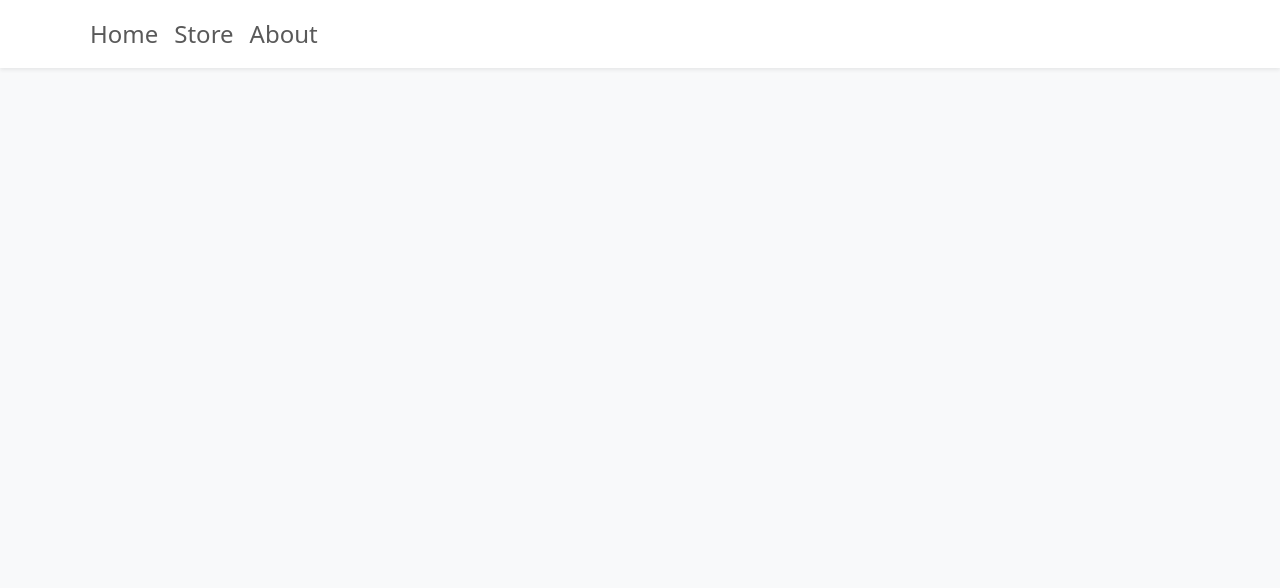
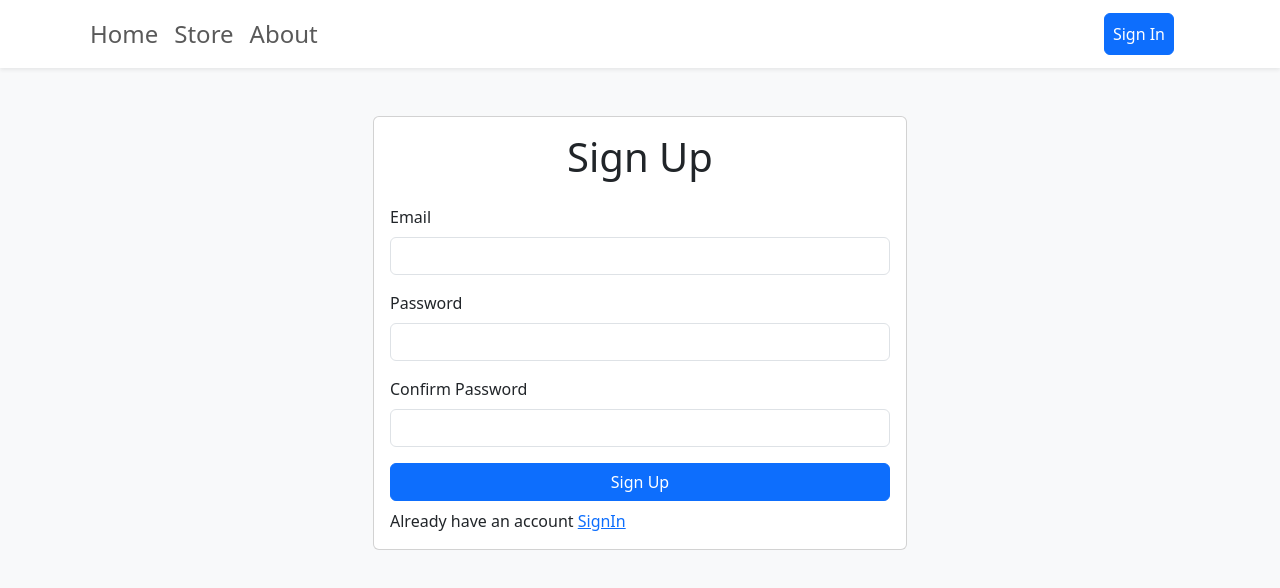
Before and after one commit to Roh17v/Shopping-Cart, a React (Vite) app: page /signup in a window 1280 px wide. Before the commit this address had no page. Shown: the top 588 px of the page. Built offline with nearby package versions, Linux system fonts and the light colour scheme.

Commit message:
feat: Added SignIn and SignUp pages

```diff
--- a/src/App.tsx
+++ b/src/App.tsx
@@ -1,10 +1,12 @@
 import { Container } from "react-bootstrap";
 import { Route, Routes } from "react-router-dom";
 import Navbar from "./components/Navbar";
+import { ShoppingCartProvider } from "./context/ShoppingCartContext";
 import About from "./pages/About/About";
 import Home from "./pages/Home/Home";
+import SignIn from "./pages/SignIn/SignIn.js";
+import SignUp from "./pages/SignUp/SignUp.jsx";
 import Store from "./pages/Store/Store";
-import { ShoppingCartProvider } from "./context/ShoppingCartContext";
 
 function App() {
   return (
@@ -16,6 +18,8 @@
             <Route path="/" element={<Home />} />
             <Route path="/store" element={<Store />} />
             <Route path="/about" element={<About />} />
+            <Route path="/signup" element={<SignUp />} />
+            <Route path="/signin" element={<SignIn />} />
           </Routes>
         </Container>
       </ShoppingCartProvider>
--- a/src/components/Navbar.tsx
+++ b/src/components/Navbar.tsx
@@ -1,5 +1,5 @@
 import { Button, Container, Nav, Navbar as Navbarbs } from "react-bootstrap";
-import { NavLink } from "react-router-dom";
+import { Link, NavLink } from "react-router-dom";
 import { useShoppingCart } from "../context/ShoppingCartContext";
 
 function Navbar() {
@@ -18,7 +18,12 @@
             About
           </Nav.Link>
         </Nav>
-        {cartQuantity > 0 &&
+        <Link to={"/signin"}>
+          <Button variant="primary" className="rounded p-2 me-4">
+            Sign In
+          </Button>
+        </Link>
+        {cartQuantity > 0 && (
           <Button
             className="rounded-circle"
             variant="outline-primary"
@@ -46,7 +51,8 @@
             >
               {cartQuantity}
             </div>
-      </Button>}
+          </Button>
+        )}
       </Container>
     </Navbarbs>
   );
--- /dev/null
+++ b/src/firebase/firebase-auth.ts
@@ -0,0 +1,14 @@
+// src/firebase/firebase-auth.ts
+
+import { getAuth, createUserWithEmailAndPassword, signInWithEmailAndPassword, signOut, onAuthStateChanged } from "firebase/auth";
+import {app} from "./firebase-config";
+
+const auth = getAuth(app);
+
+export const signUp = (email: string, password: string) => createUserWithEmailAndPassword(auth, email, password);
+
+export const signIn = (email: string, password: string) => signInWithEmailAndPassword(auth, email, password);
+
+export const signOutUser = () => signOut(auth);
+
+export const onAuthStateChange = (callback: (user: any) => void) => onAuthStateChanged(auth, callback);
--- /dev/null
+++ b/src/firebase/firebase-config.ts
@@ -0,0 +1,21 @@
+// Import the functions you need from the SDKs you need
+import { getAnalytics } from "firebase/analytics";
+import { initializeApp } from "firebase/app";
+// TODO: Add SDKs for Firebase products that you want to use
+// https://firebase.google.com/docs/web/setup#available-libraries
+
+// Your web app's Firebase configuration
+// For Firebase JS SDK v7.20.0 and later, measurementId is optional
+const firebaseConfig = {
+  apiKey: "AIzaSyAN-9cmMjLG0WZmNsINOfcLszk__PkSnTA",
+  authDomain: "ecommerce-platform-e6dae.firebaseapp.com",
+  projectId: "ecommerce-platform-e6dae",
+  storageBucket: "ecommerce-platform-e6dae.appspot.com",
+  messagingSenderId: "152318088640",
+  appId: "1:152318088640:web:7d0546ccab145588326425",
+  measurementId: "G-2YFTPDBBJ6",
+};
+
+// Initialize Firebase
+export const app = initializeApp(firebaseConfig);
+export const analytics = getAnalytics(app);
--- /dev/null
+++ b/src/pages/SignIn/SignIn.tsx
@@ -0,0 +1,92 @@
+// src/components/SignIn.tsx
+
+import React, { useState } from "react";
+import { Link, useNavigate } from "react-router-dom";
+import { signIn } from "../../firebase/firebase-auth";
+
+const SignIn: React.FC = () => {
+  const [email, setEmail] = useState("");
+  const [password, setPassword] = useState("");
+  const [error, setError] = useState<string | null>(null);
+  const [success, setSuccess] = useState<string | null>(null);
+  const navigate = useNavigate();
+
+  const handleSignIn = async (event: React.FormEvent) => {
+    event.preventDefault();
+    setError(null);
+    setSuccess(null);
+    try {
+      await signIn(email, password);
+      setSuccess("Logged In Successfully Redirecting to store page...");
+      setTimeout(() => {
+        navigate("/store");
+      }, 3000);
+    } catch (error) {
+      if (error instanceof Error) {
+        setError(error.message);
+      } else {
+        setError("An unknown error occurred");
+      }
+    }
+  };
+
+  return (
+    <div className="container mt-5">
+      <div className="row justify-content-center">
+        <div className="col-md-6">
+          <div className="card">
+            <div className="card-body">
+              <h1 className="card-title text-center mb-4">Sign In</h1>
+              <form onSubmit={handleSignIn}>
+                <div className="mb-3">
+                  <label htmlFor="email" className="form-label">
+                    Email
+                  </label>
+                  <input
+                    type="email"
+                    id="email"
+                    className="form-control"
+                    value={email}
+                    onChange={(e) => setEmail(e.target.value)}
+                    required
+                  />
+                </div>
+                <div className="mb-3">
+                  <label htmlFor="password" className="form-label">
+                    Password
+                  </label>
+                  <input
+                    type="password"
+                    id="password"
+                    className="form-control"
+                    value={password}
+                    onChange={(e) => setPassword(e.target.value)}
+                    required
+                  />
+                </div>
+                {error && (
+                  <div className="alert alert-danger" role="alert">
+                    {error}
+                  </div>
+                )}
+                {success && (
+                  <div className="alert alert-success" role="alert">
+                    {success}
+                  </div>
+                )}
+                <button type="submit" className="btn btn-primary w-100">
+                  Sign In
+                </button>
+              </form>
+              <div className="mt-2">
+                Don't have an account <Link to={"/signup"}>SignUp</Link>
+              </div>
+            </div>
+          </div>
+        </div>
+      </div>
+    </div>
+  );
+};
+
+export default SignIn;
--- /dev/null
+++ b/src/pages/SignUp/SignUp.tsx
@@ -0,0 +1,110 @@
+import React, { useState } from "react";
+import { Link, useNavigate } from "react-router-dom";
+import { signUp } from "../../firebase/firebase-auth"; // Assume you have a signUp function in firebase-auth
+
+const SignUp: React.FC = () => {
+  const [email, setEmail] = useState("");
+  const [password, setPassword] = useState("");
+  const [confirmPassword, setConfirmPassword] = useState("");
+  const [error, setError] = useState<string | null>(null);
+  const [success, setSuccess] = useState<string | null>(null);
+  const navigate = useNavigate();
+
+  const handleSignUp = async (event: React.FormEvent) => {
+    event.preventDefault();
+    setError(null);
+    setSuccess(null);
+
+    if (password !== confirmPassword) {
+      setError("Passwords do not match");
+      return;
+    }
+
+    try {
+      await signUp(email, password);
+      setSuccess(
+        "Account created successfully! Redirecting to sign-in page..."
+      );
+      setTimeout(() => navigate("/signin"), 3000); // Redirect after 3 seconds
+    } catch (error) {
+      if (error instanceof Error) {
+        setError(error.message);
+      } else {
+        setError("An unknown error occurred");
+      }
+    }
+  };
+
+  return (
+    <div className="container mt-5">
+      <div className="row justify-content-center">
+        <div className="col-md-6">
+          <div className="card">
+            <div className="card-body">
+              <h1 className="card-title text-center mb-4">Sign Up</h1>
+              <form onSubmit={handleSignUp}>
+                <div className="mb-3">
+                  <label htmlFor="email" className="form-label">
+                    Email
+                  </label>
+                  <input
+                    type="email"
+                    id="email"
+                    className="form-control"
+                    value={email}
+                    onChange={(e) => setEmail(e.target.value)}
+                    required
+                  />
+                </div>
+                <div className="mb-3">
+                  <label htmlFor="password" className="form-label">
+                    Password
+                  </label>
+                  <input
+                    type="password"
+                    id="password"
+                    className="form-control"
+                    value={password}
+                    onChange={(e) => setPassword(e.target.value)}
+                    required
+                  />
+                </div>
+                <div className="mb-3">
+                  <label htmlFor="confirm-password" className="form-label">
+                    Confirm Password
+                  </label>
+                  <input
+                    type="password"
+                    id="confirm-password"
+                    className="form-control"
+                    value={confirmPassword}
+                    onChange={(e) => setConfirmPassword(e.target.value)}
+                    required
+                  />
+                </div>
+                {error && (
+                  <div className="alert alert-danger" role="alert">
+                    {error}
+                  </div>
+                )}
+                {success && (
+                  <div className="alert alert-success" role="alert">
+                    {success}
+                  </div>
+                )}
+                <button type="submit" className="btn btn-primary w-100">
+                  Sign Up
+                </button>
+              </form>
+              <div className="mt-2">
+                Already have an account <Link to={"/signin"}> SignIn</Link>
+              </div>
+            </div>
+          </div>
+        </div>
+      </div>
+    </div>
+  );
+};
+
+export default SignUp;
```
Also changed, not shown: src/firebase/firebase-config.js (deleted, +0 -21 lines). Lines whose indentation alone changed are shown as unchanged.
